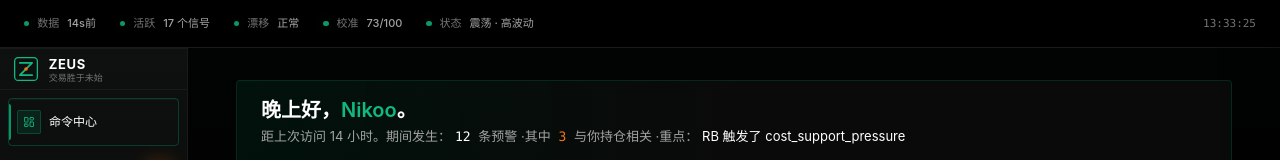
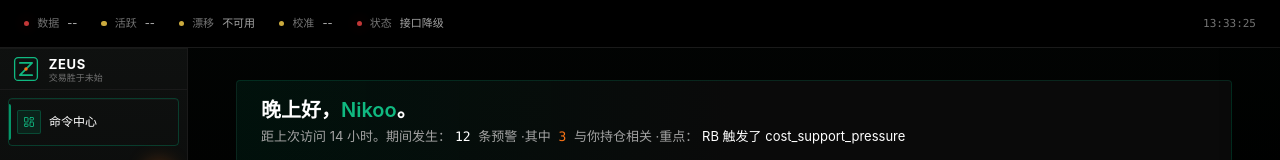
Before and after one commit to wukong930/Zeus, a Next.js app in the folder frontend/: page / in a window 1280 px wide. Shown: the top 160 px of the page. Built offline with nearby package versions, Linux system fonts and the light colour scheme; no server answers.

Commit message:
Connect heartbeat bar to runtime data

```diff
--- a/frontend/src/components/HeartbeatBar.tsx
+++ b/frontend/src/components/HeartbeatBar.tsx
@@ -1,11 +1,30 @@
 "use client";
 
 import { useEffect, useState } from "react";
-import { HEARTBEAT_STATE, REGIME_LABEL } from "@/data/mock";
+import {
+  fetchCausalWebGraph,
+  fetchDriftSnapshot,
+  fetchSchedulerSnapshot,
+  fetchThresholdCalibrationReport,
+} from "@/lib/api";
 import { cn } from "@/lib/utils";
-import { useI18n } from "@/lib/i18n";
+import { useI18n, type Language } from "@/lib/i18n";
 
-const dot = (status: "healthy" | "warning" | "alert") =>
+type RuntimeStatus = "healthy" | "warning" | "alert";
+
+interface HeartbeatRuntimeState {
+  refreshedAt: string | null;
+  activeSignals: number | null;
+  drift: string;
+  driftStatus: RuntimeStatus;
+  calibrationSamples: number | null;
+  status: string;
+  statusTone: RuntimeStatus;
+}
+
+const REFRESH_INTERVAL_MS = 30_000;
+
+const dot = (status: RuntimeStatus) =>
   status === "healthy"
     ? "bg-brand-emerald-bright shadow-glow-emerald"
     : status === "warning"
@@ -13,13 +32,16 @@ const dot = (status: "healthy" | "warning" | "alert") =>
     : "bg-data-down shadow-glow-red animate-glow-pulse";
 
 export function HeartbeatBar() {
-  const s = HEARTBEAT_STATE;
   const { lang, text } = useI18n();
   const [clock, setClock] = useState("--:--:--");
+  const [now, setNow] = useState(() => new Date());
   const [mounted, setMounted] = useState(false);
+  const [runtime, setRuntime] = useState<HeartbeatRuntimeState | null>(null);
+  const [loading, setLoading] = useState(true);
 
   useEffect(() => {
     const updateClock = () => {
+      setNow(new Date());
       setClock(new Date().toLocaleTimeString("en-GB", { timeZone: "Asia/Shanghai" }));
     };
     setMounted(true);
@@ -28,21 +50,62 @@ export function HeartbeatBar() {
     return () => window.clearInterval(timer);
   }, []);
 
+  useEffect(() => {
+    let cancelled = false;
+
+    async function load() {
+      try {
+        const snapshot = await fetchHeartbeatRuntimeState();
+        if (!cancelled) setRuntime(snapshot);
+      } finally {
+        if (!cancelled) setLoading(false);
+      }
+    }
+
+    void load();
+    const timer = window.setInterval(() => {
+      void load();
+    }, REFRESH_INTERVAL_MS);
+    return () => {
+      cancelled = true;
+      window.clearInterval(timer);
+    };
+  }, []);
+
+  const dataValue =
+    loading
+      ? text("同步中")
+      : runtime?.refreshedAt
+        ? formatAge(runtime.refreshedAt, now, lang)
+        : "--";
+  const activeSignals =
+    runtime?.activeSignals === null || runtime?.activeSignals === undefined
+      ? "--"
+      : lang === "zh"
+        ? `${runtime.activeSignals} 个信号`
+        : `${runtime.activeSignals} signals`;
+  const calibrationValue =
+    runtime?.calibrationSamples === null || runtime?.calibrationSamples === undefined
+      ? "--"
+      : lang === "zh"
+        ? `${runtime.calibrationSamples} 个样本`
+        : `${runtime.calibrationSamples} samples`;
+
   return (
     <div className="h-8 w-full bg-bg-base border-b border-border-subtle flex items-center gap-5 px-5 text-caption text-text-muted overflow-x-auto">
-      <Item dotClass={dot("healthy")} label={text("数据")} value={lang === "zh" ? `${s.dataAge}前` : `${s.dataAge} ago`} />
-      <Item dotClass={dot("healthy")} label={text("活跃")} value={lang === "zh" ? `${s.activeSignals} 个信号` : `${s.activeSignals} signals`} />
+      <Item dotClass={dot(runtime?.refreshedAt ? "healthy" : loading ? "warning" : "alert")} label={text("数据")} value={dataValue} />
+      <Item dotClass={dot(runtime?.activeSignals === null || runtime?.activeSignals === undefined ? "warning" : "healthy")} label={text("活跃")} value={activeSignals} />
       <Item
-        dotClass={dot(s.driftStatus)}
+        dotClass={dot(runtime?.driftStatus ?? "warning")}
         label={text("漂移")}
-        value={text(s.drift)}
+        value={text(runtime?.drift ?? "同步中")}
       />
       <Item
-        dotClass={dot("healthy")}
+        dotClass={dot(runtime?.calibrationSamples === null || runtime?.calibrationSamples === undefined ? "warning" : "healthy")}
         label={text("校准")}
-        value={`${s.calibrationProgress}/${s.calibrationTarget}`}
+        value={calibrationValue}
       />
-      <Item dotClass={dot("healthy")} label={text("状态")} value={text(REGIME_LABEL[s.regime] ?? s.regime)} />
+      <Item dotClass={dot(runtime?.statusTone ?? "warning")} label={text("状态")} value={text(runtime?.status ?? "同步中")} />
       <div className="ml-auto text-text-muted">
         <span suppressHydrationWarning className="font-mono tabular-nums">
           {mounted ? clock : "--:--:--"}
@@ -50,6 +113,79 @@ export function HeartbeatBar() {
       </div>
     </div>
   );
+}
+
+async function fetchHeartbeatRuntimeState(): Promise<HeartbeatRuntimeState> {
+  const [graphResult, driftResult, calibrationResult, schedulerResult] = await Promise.allSettled([
+    fetchCausalWebGraph(),
+    fetchDriftSnapshot(),
+    fetchThresholdCalibrationReport(),
+    fetchSchedulerSnapshot(),
+  ]);
+
+  const graph = graphResult.status === "fulfilled" ? graphResult.value : null;
+  const drift = driftResult.status === "fulfilled" ? driftResult.value : null;
+  const calibration = calibrationResult.status === "fulfilled" ? calibrationResult.value : null;
+  const scheduler = schedulerResult.status === "fulfilled" ? schedulerResult.value : null;
+  const failedCount = [graphResult, driftResult, calibrationResult, schedulerResult].filter(
+    (result) => result.status === "rejected"
+  ).length;
+  const schedulerDegraded = Boolean(
+    scheduler?.health.degraded_jobs.length || scheduler?.health.unconfigured_jobs.length
+  );
+
+  return {
+    refreshedAt: latestIso([graph?.generated_at, drift?.generated_at, drift?.latest_at]),
+    activeSignals: graph
+      ? graph.nodes.filter((node) => node.type === "signal" && node.active).length
+      : null,
+    drift: driftLabel(drift?.status),
+    driftStatus: driftTone(drift?.status),
+    calibrationSamples: calibration?.samples ?? null,
+    status:
+      failedCount === 4
+        ? "接口降级"
+        : failedCount > 0
+          ? "部分降级"
+          : schedulerDegraded
+            ? "调度降级"
+            : "运行态",
+    statusTone: failedCount === 4 ? "alert" : failedCount > 0 || schedulerDegraded ? "warning" : "healthy",
+  };
+}
+
+function latestIso(values: Array<string | null | undefined>): string | null {
+  const timestamps = values
+    .map((value) => (value ? Date.parse(value) : Number.NaN))
+    .filter((value) => Number.isFinite(value));
+  if (timestamps.length === 0) return null;
+  return new Date(Math.max(...timestamps)).toISOString();
+}
+
+function driftLabel(status: string | null | undefined): string {
+  if (status === "green") return "正常";
+  if (status === "yellow") return "注意";
+  if (status === "red") return "异常";
+  if (status === "no_data") return "无漂移数据";
+  return "不可用";
+}
+
+function driftTone(status: string | null | undefined): RuntimeStatus {
+  if (status === "green") return "healthy";
+  if (status === "yellow" || status === "no_data") return "warning";
+  if (status === "red") return "alert";
+  return "warning";
+}
+
+function formatAge(iso: string, now: Date, lang: Language): string {
+  const timestamp = Date.parse(iso);
+  if (!Number.isFinite(timestamp)) return "--";
+  const seconds = Math.max(0, Math.floor((now.getTime() - timestamp) / 1000));
+  if (seconds < 60) return lang === "zh" ? `${seconds}s 前` : `${seconds}s ago`;
+  const minutes = Math.floor(seconds / 60);
+  if (minutes < 60) return lang === "zh" ? `${minutes}m 前` : `${minutes}m ago`;
+  const hours = Math.floor(minutes / 60);
+  return lang === "zh" ? `${hours}h 前` : `${hours}h ago`;
 }
 
 function Item({ dotClass, label, value }: { dotClass: string; label: string; value: string }) {
--- a/frontend/src/data/mock.ts
+++ b/frontend/src/data/mock.ts
@@ -435,16 +435,6 @@ export const CAUSAL_EDGES: CausalEdge[] = [
   { id: "e9", source: "n11", target: "n12", confidence: 0.84, lag: "10d", hitRate: 0.74, direction: "bearish", verified: true },
 ];
 
-export const HEARTBEAT_STATE = {
-  dataAge: "14s",
-  activeSignals: 17,
-  drift: "正常",
-  driftStatus: "healthy" as "healthy" | "warning" | "alert",
-  calibrationProgress: 73,
-  calibrationTarget: 100,
-  regime: "range_high_vol",
-};
-
 export const PERSONAL_GREETING = {
   greeting: "晚上好",
   username: "Nikoo",
@@ -463,10 +453,3 @@ export const SECTOR_COLORS: Record<Sector, string> = {
   precious: "#854d0e",
   rubber: "#365314",
 };
-
-export const REGIME_LABEL: Record<string, string> = {
-  trend_up_low_vol: "趋势上行 · 低波动",
-  trend_down_low_vol: "趋势下行 · 低波动",
-  range_high_vol: "震荡 · 高波动",
-  range_low_vol: "震荡 · 低波动",
-};
--- a/frontend/src/lib/i18n.tsx
+++ b/frontend/src/lib/i18n.tsx
@@ -114,6 +114,11 @@ const EN: Record<string, string> = {
   "调度任务": "Scheduler Jobs",
   "就绪": "Ready",
   "异常": "degraded",
+  "注意": "Attention",
+  "无漂移数据": "No Drift Data",
+  "不可用": "Unavailable",
+  "接口降级": "API Degraded",
+  "调度降级": "Scheduler Degraded",
   "健康": "Healthy",
   "活跃供应商": "active providers",
   "每日上限": "daily cap",
```
